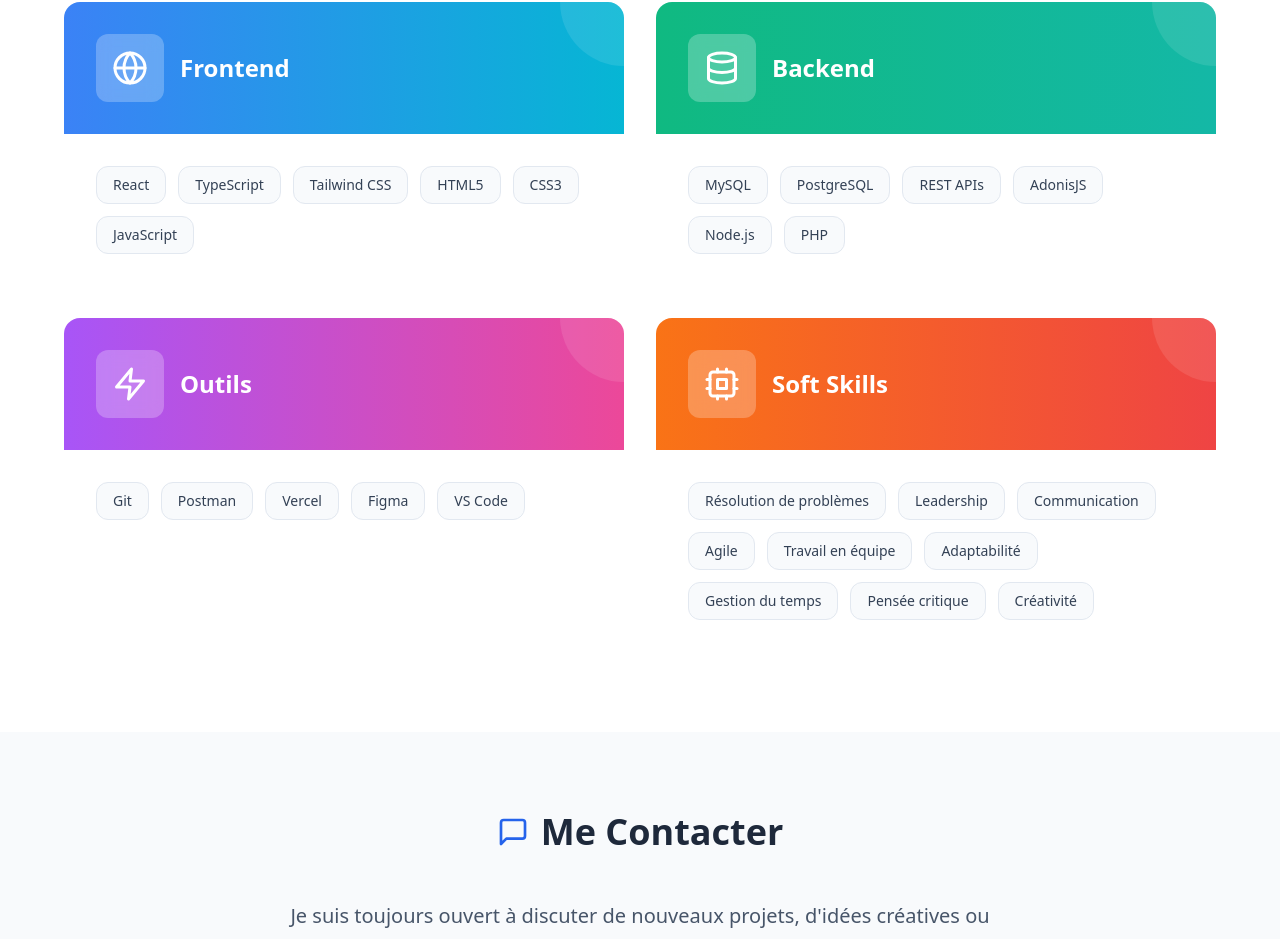
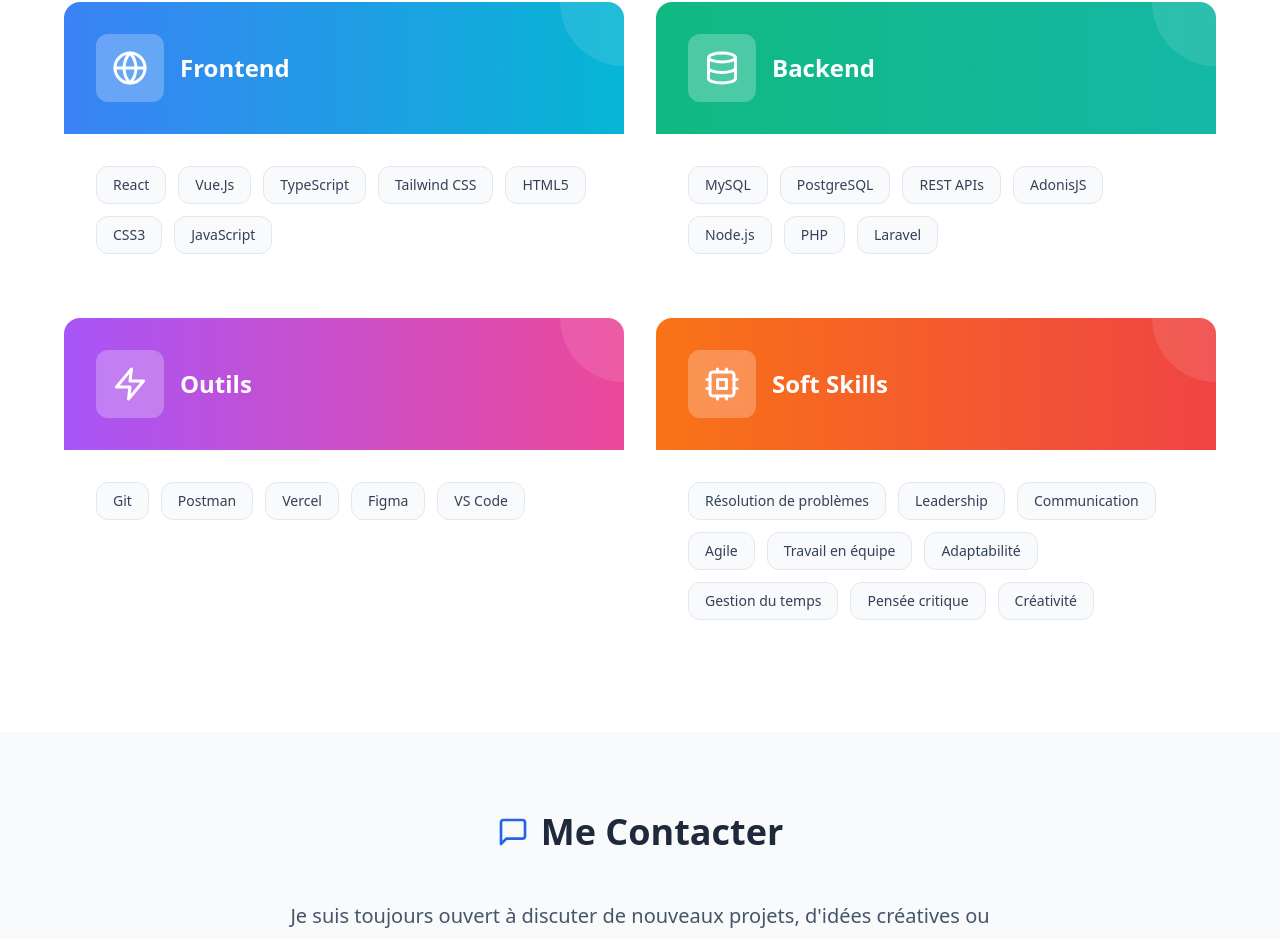
Before and after one commit to DavidBigo/DavidBigo-portfolio, a React (Vite) app: page / in a window 1280 px wide. Shown: the part 2470-3409 px from the top of the page. Built offline with nearby package versions, Linux system fonts and the light colour scheme.

Commit message:
fix : update skills

```diff
--- a/src/App.tsx
+++ b/src/App.tsx
@@ -147,13 +147,13 @@ useEffect(() => {
     {
       category: 'Frontend',
       icon: Globe,
-      items: ['React', 'TypeScript', 'Tailwind CSS', 'HTML5', 'CSS3', 'JavaScript'],
+      items: ['React', 'Vue.Js', 'TypeScript', 'Tailwind CSS', 'HTML5', 'CSS3', 'JavaScript'],
       color: 'from-blue-500 to-cyan-500'
     },
     {
       category: 'Backend',
       icon: Database,
-      items: ['MySQL', 'PostgreSQL', 'REST APIs', 'AdonisJS', 'Node.js', 'PHP'],
+      items: ['MySQL', 'PostgreSQL', 'REST APIs', 'AdonisJS', 'Node.js', 'PHP', 'Laravel'],
       color: 'from-emerald-500 to-teal-500'
     },
     {
```
